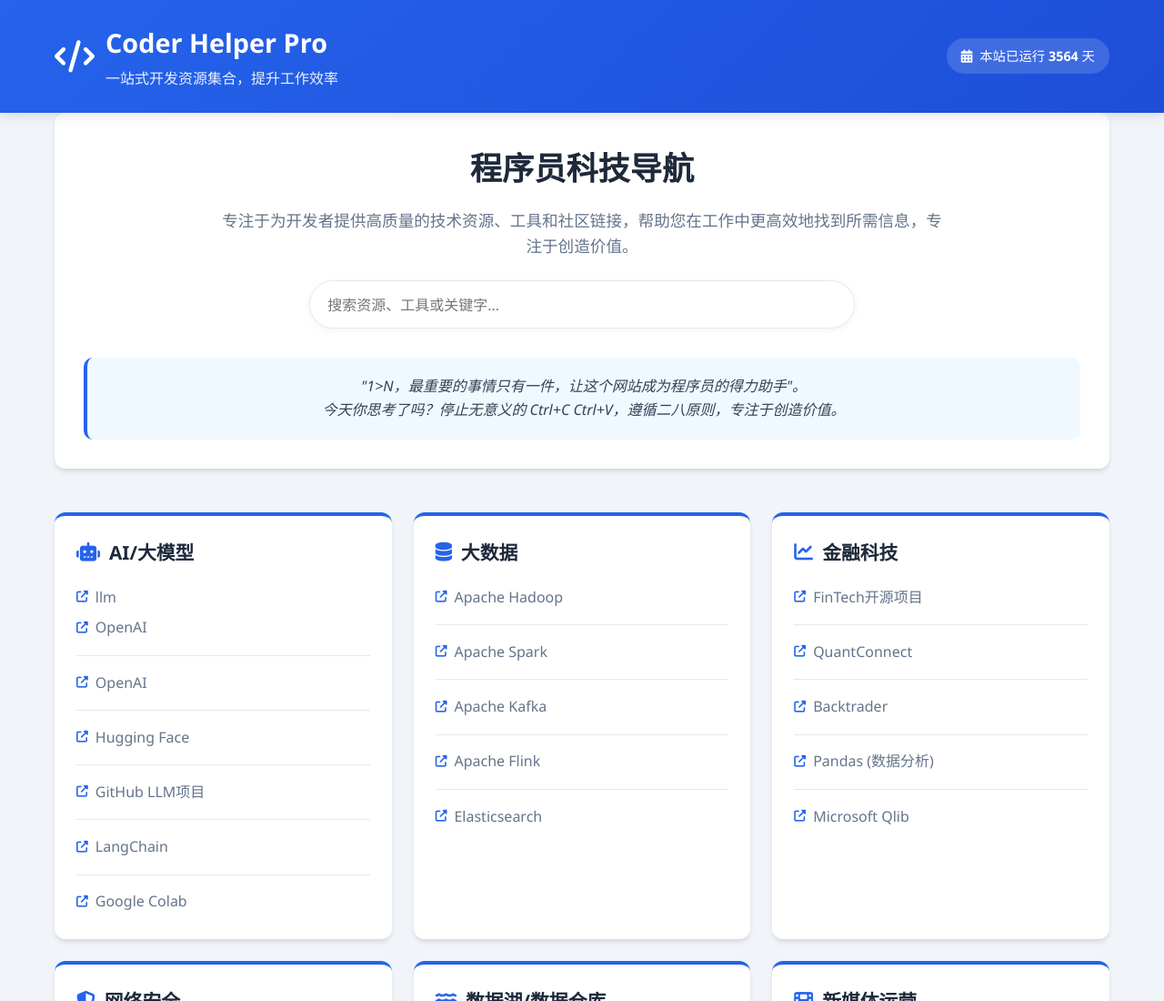
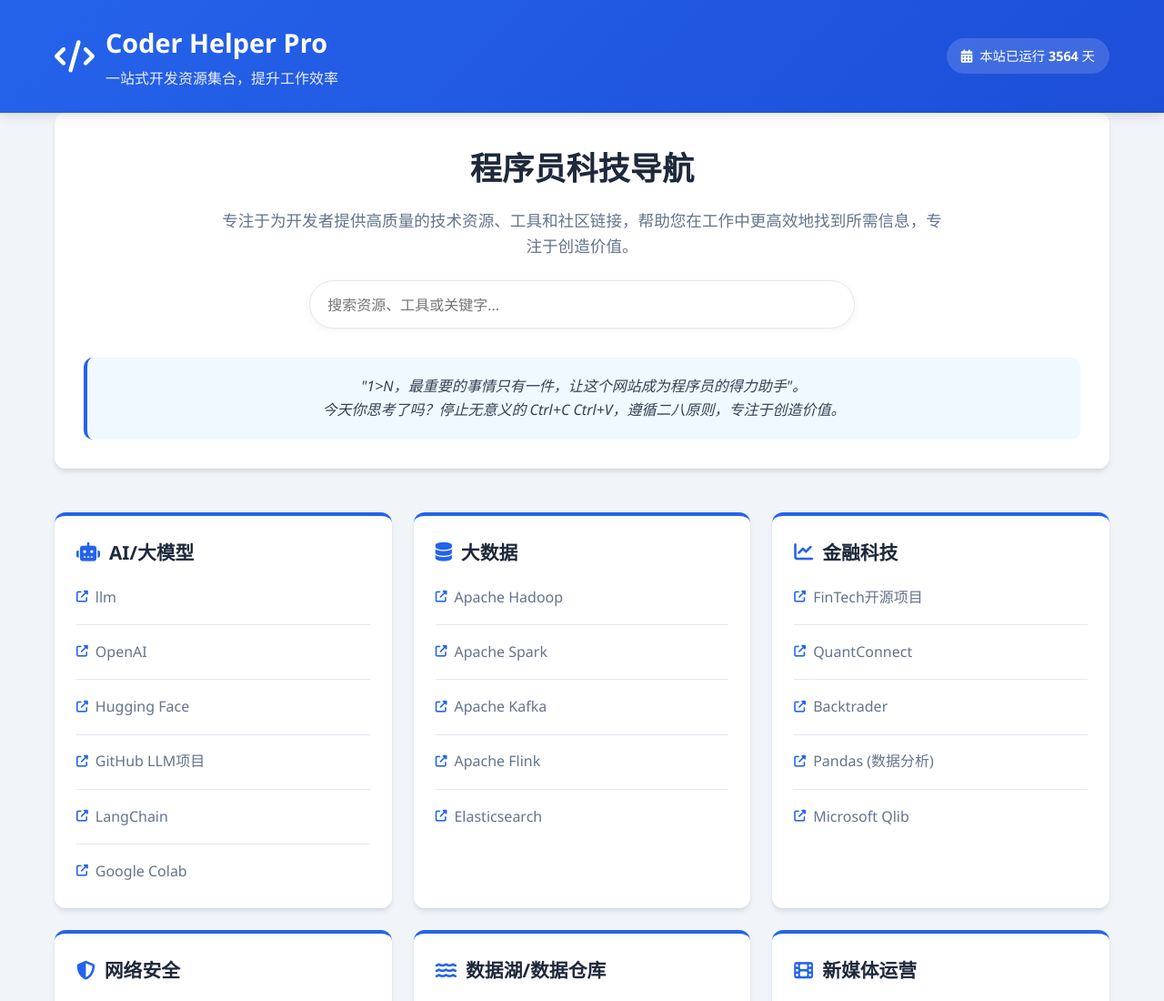
Before and after one commit to GP0000968523/GP0000968523.github.io, a plain HTML site: page index.html in a window 1280 px wide. Shown: the top 1100 px of the page at 91% size. Drawn offline with Linux system fonts and the light colour scheme.

Commit message:
Update index.html

```diff
--- a/index.html
+++ b/index.html
@@ -418,8 +418,7 @@
             <div class="category-card">
                 <h3><i class="fas fa-robot"></i> AI/大模型</h3>
                 <ul class="links-list">
-                    <a href="https://github.com/GP0000968523/GP0000968523.github.io/blob/main/README.md">llm</a>
-                    <li><a href="https://github.com/GP0000968523/GP0000968523.github.io/blob/main/llm.html" target="_blank"><i class="fas fa-external-link-alt"></i> OpenAI</a></li>
+                    <li><a href="https://github.com/GP0000968523/GP0000968523.github.io/blob/main/llm.html" target="_blank"><i class="fas fa-external-link-alt"></i> llm</a></li>
 
                     <li><a href="https://openai.com/" target="_blank"><i class="fas fa-external-link-alt"></i> OpenAI</a></li>
                     <li><a href="https://huggingface.co/" target="_blank"><i class="fas fa-external-link-alt"></i> Hugging Face</a></li>
```
